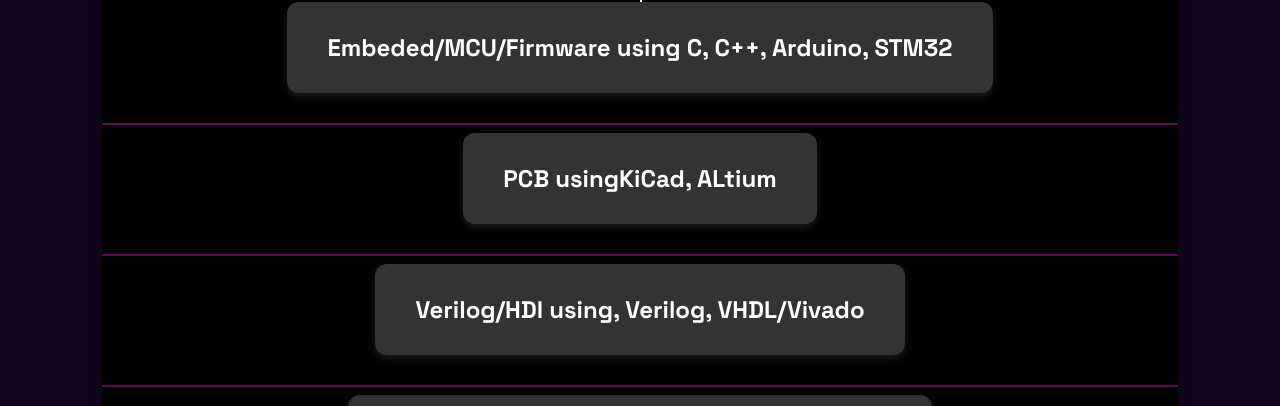
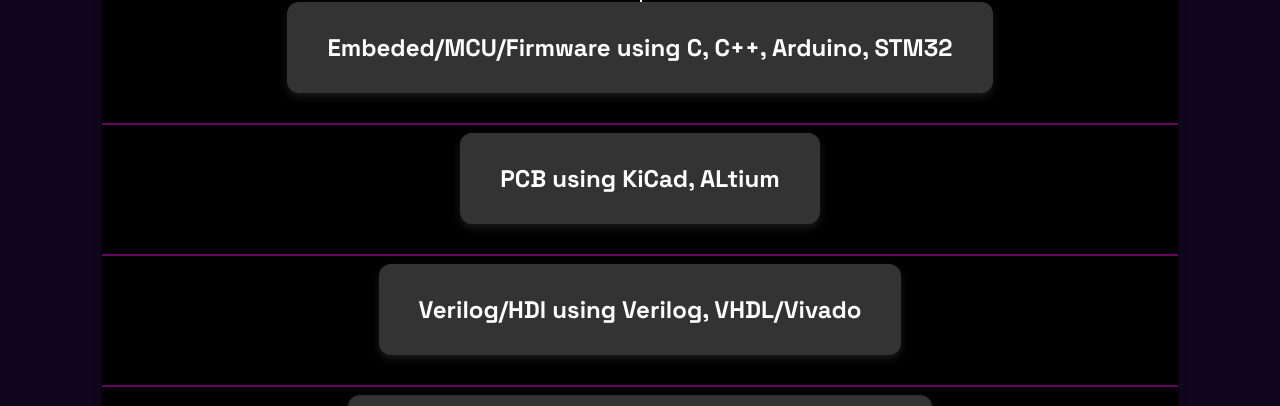
Before and after one commit to dhjeon0903/Dong-Hyeon-Jeon, a plain HTML site: page index.html in a window 1280 px wide. Shown: the part 3312-3718 px from the top of the page. Drawn offline with Linux system fonts and the light colour scheme.

Commit message:
Update index.html

```diff
--- a/index.html
+++ b/index.html
@@ -122,8 +122,8 @@
                     <li>
                         <ul>
                             <li><span class="node">Embeded/MCU/Firmware using C, C++, Arduino, STM32</span></li>
-                            <li><span class="node">PCB usingKiCad, ALtium</span></li>
-                            <li><span class="node">Verilog/HDl using, Verilog, VHDL/Vivado</span></li>
+                            <li><span class="node">PCB using KiCad, ALtium</span></li>
+                            <li><span class="node">Verilog/HDl using Verilog, VHDL/Vivado</span></li>
                             <li><span class="node">CAD using Fusion 360, AutoCAD, SolidWorks</span></li>
                         </ul>
                     </li>
```
